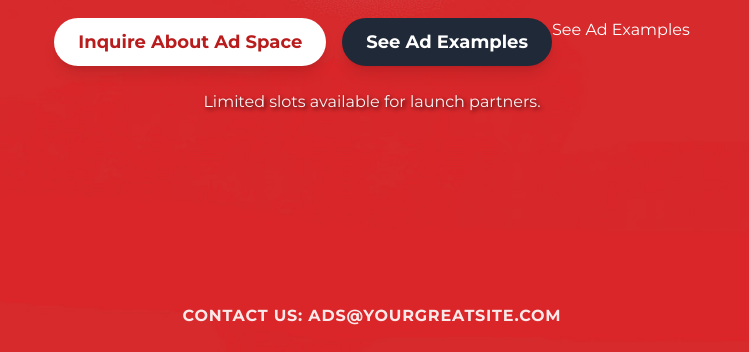
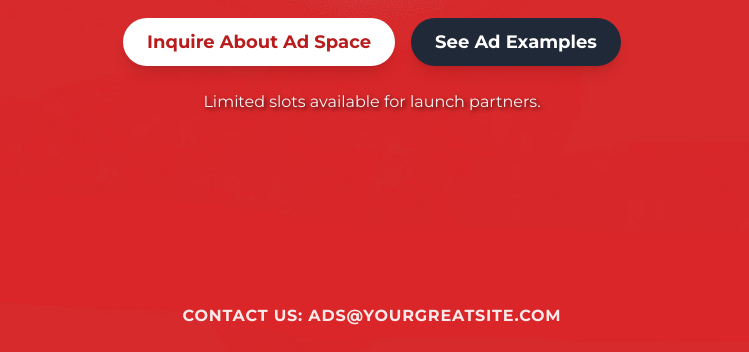
Before and after one commit to astroden9-max/gribblet, a plain HTML site: page index.html in a window 1280 px wide. Shown: the part 448-800 px from the top of the page, without its empty margins (268-1017 px from the left). Drawn offline with nearby package versions, Linux system fonts and the light colour scheme.

Commit message:
Update index.html

```diff
--- a/index.html
+++ b/index.html
@@ -77,8 +77,6 @@
   See Ad Examples
 </a>
 
-          See Ad Examples
-        </a>
       </div>
 
       <p class="text-sm md:text-base font-medium mt-6 text-shadow-custom opacity-95">
```
